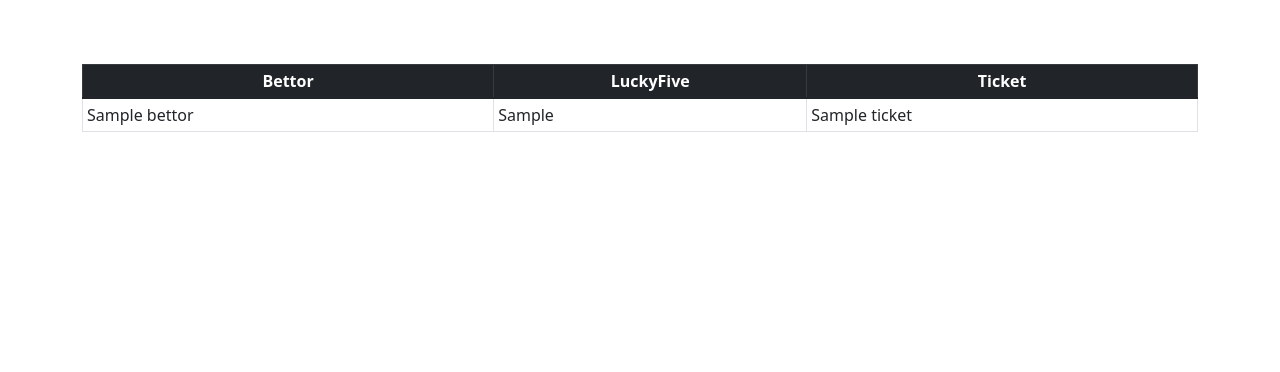
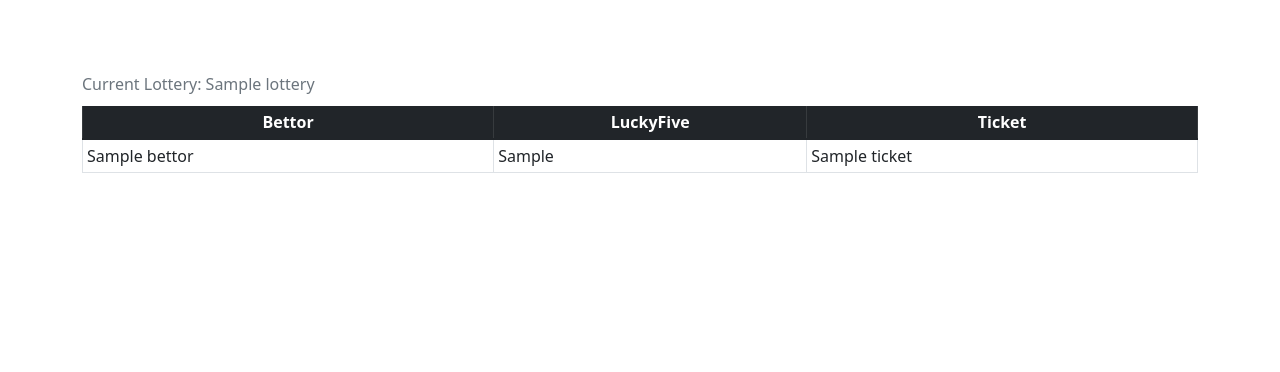
Before and after one commit to riidatibula/lucky-five, a Django app: template src/lottery/templates/lottery/bets.html in a window 1280 px wide. Shown: the part 56-428 px from the top of the page. Run offline with Django 3.2, Linux system fonts and the light colour scheme; the template is opened without the code that fills it: most values are stand-ins (such as "Sample title", 1, 10 or a date in 2020); data that the repository does not hold is empty.

Commit message:
added table caption

```diff
--- a/src/lottery/templates/lottery/bets.html
+++ b/src/lottery/templates/lottery/bets.html
@@ -5,7 +5,8 @@
 
     <div class="container-fluid" align="center">
         <div class="table-responsive bets-table">
-            <table class="table table-bordered table-sm table-hover">
+            <table class="table table-bordered table-sm table-hover caption-top">
+                <caption>Current Lottery: {{ lottery }}</caption>
                 <thead class="table-dark" align="center">
                     <tr>
                         <th>Bettor</th>
```
